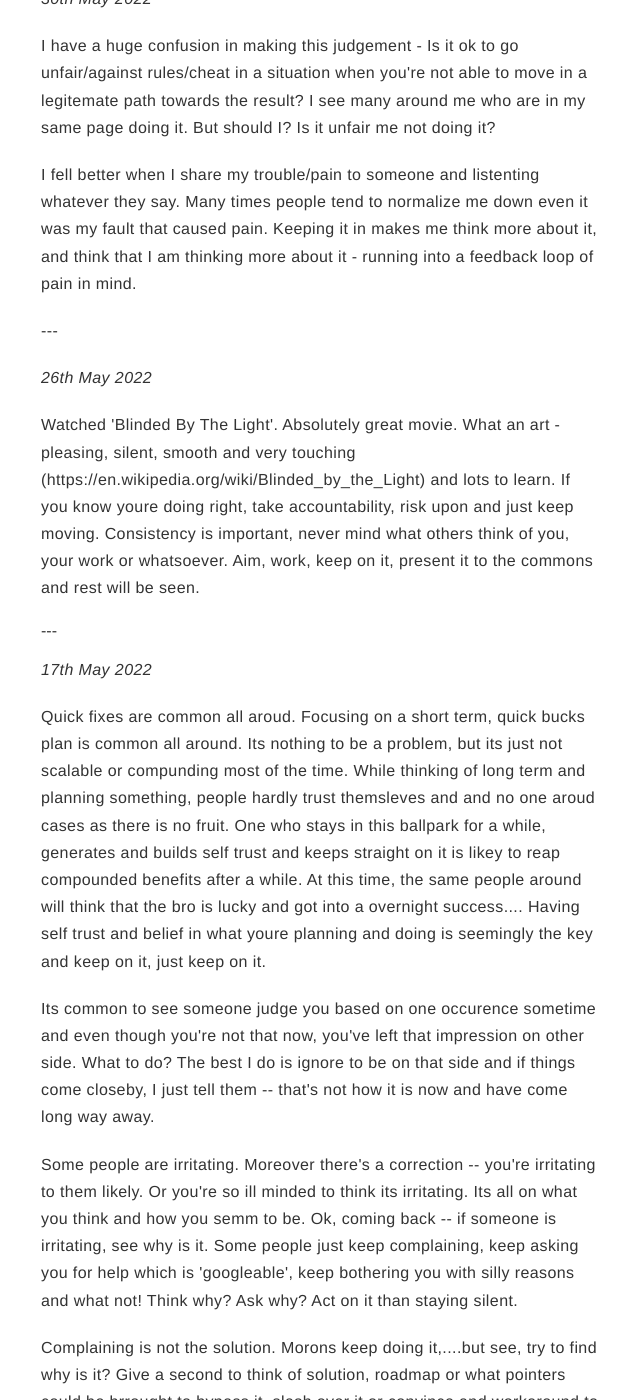
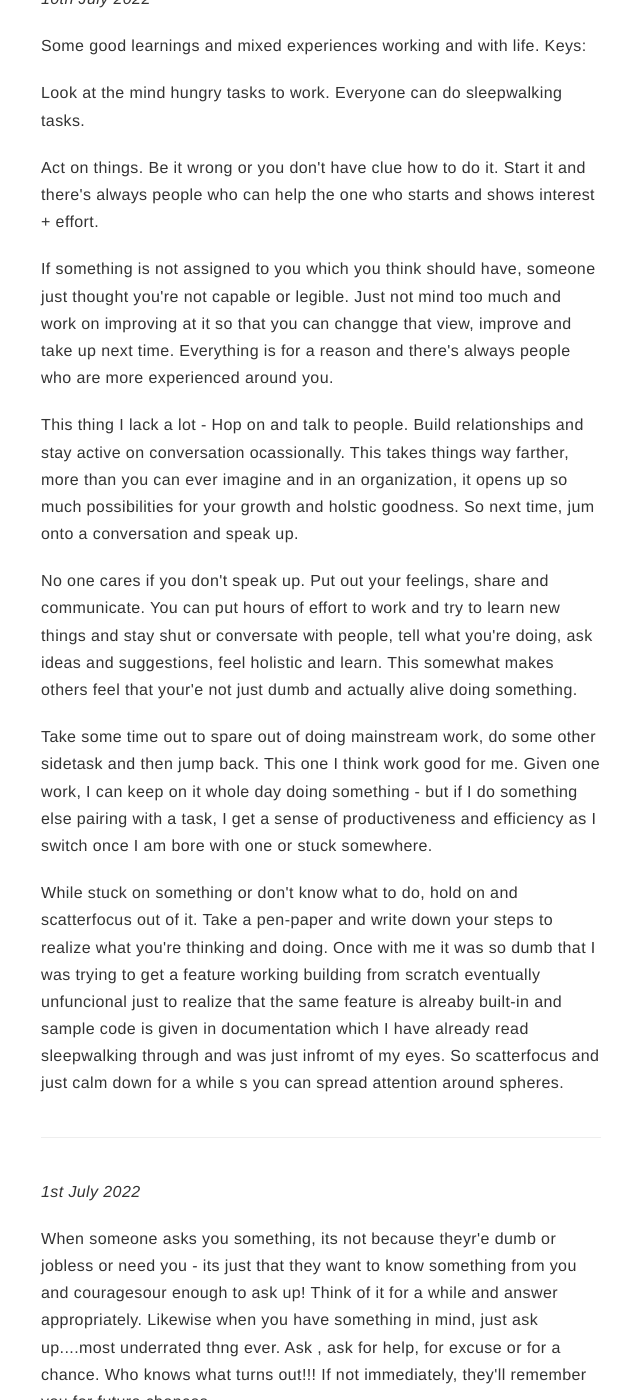
Before and after one commit to ngu25/ngu25.github.io, a Jekyll site: the page built from _posts/2022-01-03-my-daily-journey-blog3.markdown, in a window 1280 px wide and 1400 px high, scrolled down 463 px. Shown: the whole window, without its empty margins (319-959 px from the left). Built offline with Jekyll 4.4.1, drawn with Linux system fonts in a browser that asks for light colours; comment, search, counter and statistics services are not loaded; some of the changed text lies outside the part shown.

Commit message:
Update 2022-01-03-my-daily-journey-blog3.markdown
update after a month

```diff
--- a/_posts/2022-01-03-my-daily-journey-blog3.markdown
+++ b/_posts/2022-01-03-my-daily-journey-blog3.markdown
@@ -11,6 +11,42 @@ tag:
 category: blog
 author: navadeepganeshu
 description: Simply to self document and learn from experience. Closed space until you're really curious :)
+
+---
+<p><i>10th July 2022</i></p>
+
+<p>Some good learnings and mixed experiences working and with life. Keys:</p>
+<p>Look at the mind hungry tasks to work. Everyone can do sleepwalking tasks.</p>
+<p>Act on things. Be it wrong or you don't have clue how to do it. Start  it and there's always people who can help the one who starts and shows interest + effort.</p>
+<p>If something is not assigned to you which you think should have, someone just thought you're not capable or legible. Just not mind too much and work on  improving at it so that you can changge that view, improve and take up next time. Everything is for a reason and there's always people who are more experienced around you.</p>
+<p>This thing I lack a lot - Hop on and talk to people. Build relationships and stay active on conversation ocassionally. This takes things way farther, more than you can ever imagine and in an organization, it opens up so much possibilities for your growth and holstic goodness. So next time, jum onto a conversation and speak up.</p>
+<p>No one cares if you don't speak up. Put out your feelings, share and communicate. You can put hours of effort to work and try to learn new things and stay shut or conversate  with people, tell what you're doing, ask ideas and suggestions, feel holistic and learn. This somewhat makes others feel that your'e not just dumb and actually alive doing something.</p>
+<p>Take some time out to spare out of doing mainstream work, do some other sidetask and then jump back. This one I think work good for me. Given one work, I can keep on it whole day doing something - but if I do something else pairing with a task, I get a sense of productiveness and efficiency as I switch once I am bore with one or stuck somewhere.</p>
+<p>While stuck on something or don't know what to do, hold on and scatterfocus out of it. Take  a pen-paper and write down your steps to realize what you're thinking and doing. Once with me it was so dumb that I was trying to get a feature working building from scratch eventually unfuncional just to realize that the same feature is alreaby built-in and sample code is given in documentation which I have already read sleepwalking through and was just infromt of my eyes. So scatterfocus and just calm down for a while s you can spread attention around spheres.</p>
+
+---
+
+<p><i>1st July 2022</i></p>
+
+<p>When someone asks you something, its not because theyr'e dumb or jobless or need you - its just that they want to know something from you and couragesour enough to ask up! Think of it for a while and answer appropriately. Likewise when you have something in mind, just ask up....most underrated thng ever. Ask , ask for help, for excuse or for a chance. Who knows what turns out!!! If not immediately, they'll remember you for future chances.</p>
+
+---
+
+<p><i>7th June 2022</i></p>
+
+<p>You simply can't reject something with no reason. Justification is important and this provides a sens eof assurance and trust for both the parties. If something is in your mind, put it out.</p>
+
+---
+
+<p><i>6th June 2022</i></p>
+
+<p>Got to meet some cool people at the company. You can't judge someone or something from a look. Sometimes people can be very friendly and sometimees not. If not, that doesn't specifically mean they're closed - but its just not the right time. Or try again.</p>
+
+---
+
+<p><i>5th June 2022</i></p>
+
+<p>Day before entering to a real job - like corporate for me. Hold not too much expectations anytime.</p>
 
 ---
 
```
